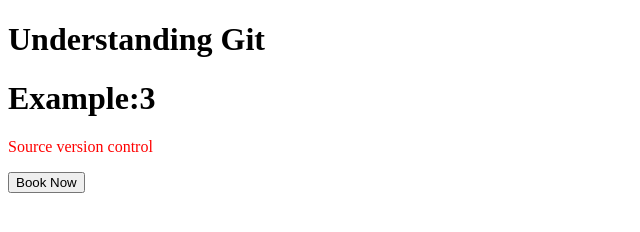
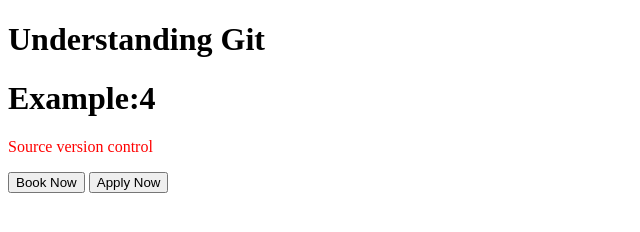
Before and after one commit to Piyushbaweja/git-clinet-sep, a plain HTML site: page index.html in a window 1280 px wide. Shown: the whole page, without its empty margins (0-640 px from the left). Drawn offline with Linux system fonts and the light colour scheme.

Commit message:
Created new button and changed to Example:3

```diff
--- a/index.html
+++ b/index.html
@@ -4,9 +4,10 @@
 
 <body>
     <h1>Understanding Git</h1>
-    <h1>Example:3</h1>
+    <h1>Example:4</h1>
     <p style="color:red">Source version control</p>
     <button>Book Now</button>
+    <button>Apply Now</button>
 </body>
 
 
```
